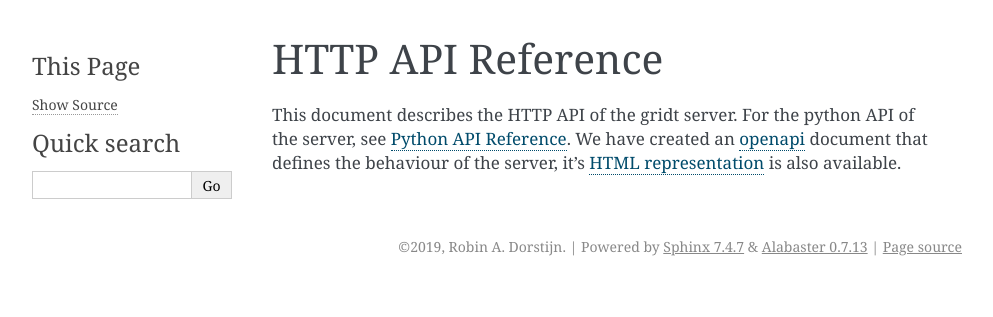
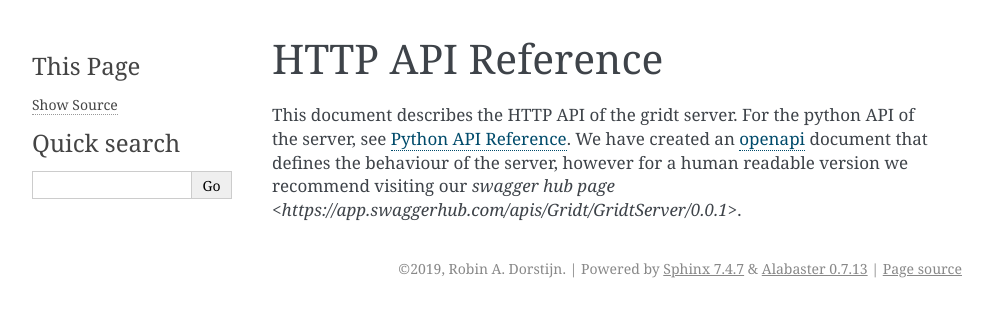
Before and after one commit to GridtNetwork/gridt-server, a Sphinx documentation site: the page built from docs/httpapireference.rst, in a window 1280 px wide. Shown: the top 317 px of the page, without its empty margins (148-1141 px from the left). Built offline with Sphinx 7.4.7, drawn with Linux system fonts in a browser that asks for light colours.

Commit message:
Add reference to swagger hub

```diff
--- a/docs/httpapireference.rst
+++ b/docs/httpapireference.rst
@@ -2,4 +2,4 @@ HTTP API Reference
 ******************
 
 This document describes the HTTP API of the gridt server. For the python API of the server, see :doc:`pythonapireference`.
-We have created an `openapi <_static/openapi.yaml>`_ document that defines the behaviour of the server, it's `HTML representation <_static/httpapireference.html>`_ is also available.
+We have created an `openapi <_static/openapi.yaml>`_ document that defines the behaviour of the server, however for a human readable version we recommend visiting our `swagger hub page <https://app.swaggerhub.com/apis/Gridt/GridtServer/0.0.1>`.
```
